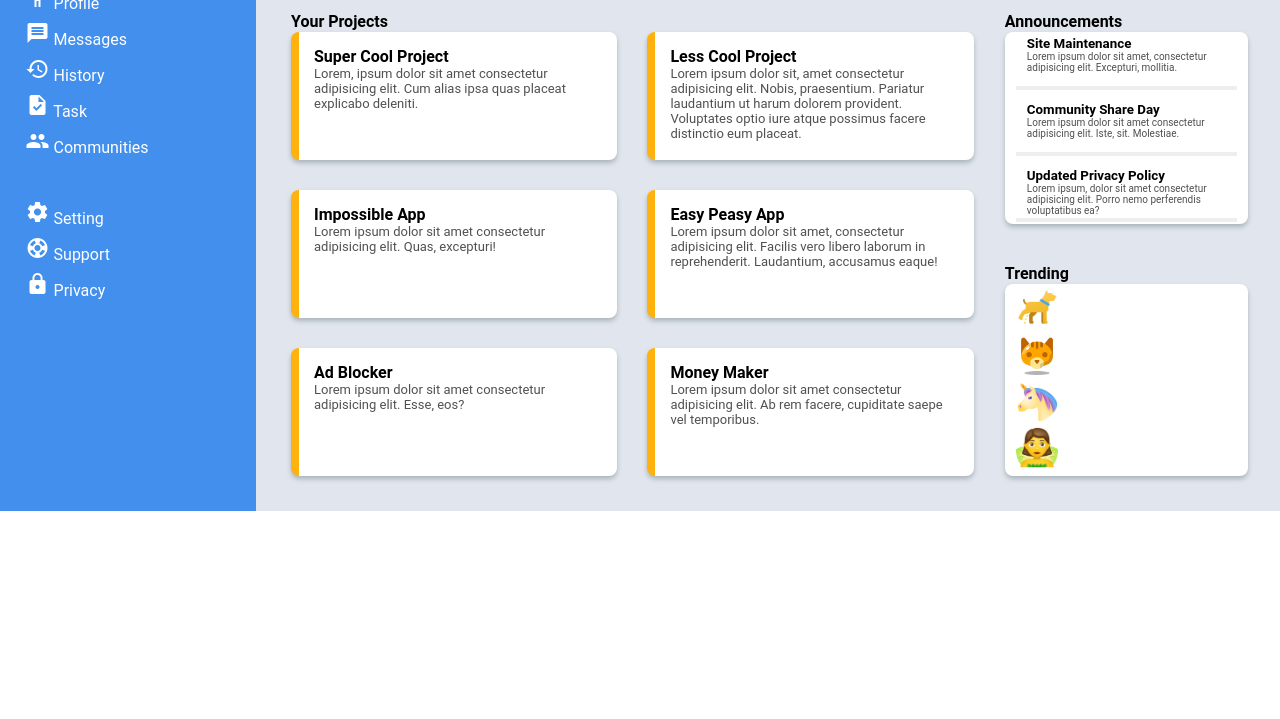
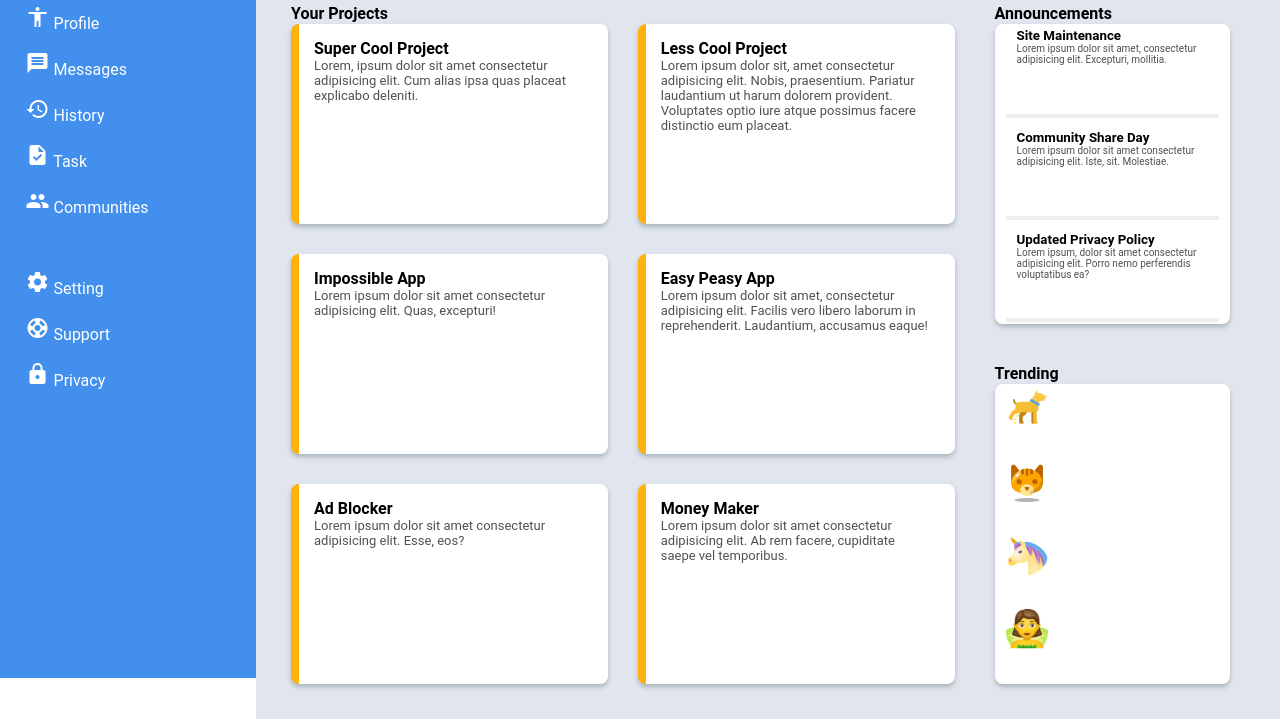
Before and after one commit to imprarthana/admindashboard, a plain HTML site: page index.html in a window 1280 px wide. Shown: the part 146-865 px from the top of the page. Before the commit the page ends 800 px from the top, so only its background shows below. Drawn offline with Linux system fonts and the light colour scheme.

Commit message:
fixed header

```diff
--- a/css/style.css
+++ b/css/style.css
@@ -5,8 +5,8 @@
 }
 body{
     display: grid;
-      grid-template-columns: 20vw 1fr;
-      grid-template-rows: 16vh 1fr;
+    grid-template-columns: 20vw 1fr;
+    grid-template-rows: 15vh 1fr;
 }
 
 li {
@@ -22,7 +22,6 @@ a {
     display: grid;
     grid-template-columns: 2fr 1fr;
     grid-template-rows: 1fr 2fr;
-    grid-gap: 1px;
     background-color:white;
     color: black;
     border-bottom:  5px grey;
@@ -46,6 +45,10 @@ a {
     grid-template-columns:40px 40px 1fr ;
     padding-top: 10px;
     padding-left: 50px;
+}
+
+.mysize{
+    margin-top: 10px;
 }
 
 #pageHeader .bell-icon{
@@ -99,25 +102,25 @@ a {
 
 #navbox{
     color: white;
+    height: 100vh;
     background-color: #428fed;
     line-height: 35px;
     padding: 3vh 2vw 0vh 2vw;
-     grid-row-start: 1;
-     grid-row-end: 3;
+    grid-row-start: 1;
+    grid-row-end: 3;
 }
 
 #mainArticle {
+    height: 85vh;
     background-color:rgb(225, 230, 238);
     display: grid;
-    grid-template-areas:".grid1 .grid2" ;
-    grid-template-columns: 2.5fr 1fr;
+    grid-template-areas:".projects .grid2" ;
+    grid-template-columns: 5fr 2fr;
     padding: 30px 30px 35px 35px;
-    grid-gap: 1px;
-    /* height:84vh;
-    width: 80vw;  */
+    grid-gap: 10px;
 }
 
-#grid1{
+#projects{
     display: grid;
     grid-template-columns: 1fr;
     grid-template-rows: 20px 1fr;
--- a/index.html
+++ b/index.html
@@ -101,7 +101,7 @@
     </header>
 
     <article id="mainArticle">
-      <div id="grid1">
+      <div id="projects">
       <b><div id="grid1a">Your Projects</div></b>
         <div id="grid1b">
           <div id="box1">
@@ -133,7 +133,7 @@
       </div>
       <div id="grid2">
         <div id="grid2a">
-        <b><div id="boxA">Announcements</div></b>
+          <b>Announcements</b>
           <div id="boxB">
               <div id="box">
                 <div class="bold">Site Maintenance</div>
@@ -150,14 +150,22 @@
             </div>
         </div>
         <div id="grid2b">
-         <b><div class="trendingHeading">Trending</div></b>
+          <div class="trendingHeading">
+            <b>
+              Trending
+            </b>
+          </div>
           <div class="trendingContent">
-           <div><img src="assets/dog-pee.png" style="width:42px ;    height:  42px;float: left;">
+            <div>
+              <img src="assets/dog-pee.png" style="width:42px; height:42px; float:left;">
             </div>
-              <div><img src="assets/experimental-cat-arcade.png" style="width:42px; height: 42px; float: left;">
+            <div>
+              <img src="assets/experimental-cat-arcade.png" style="width:42px; height: 42px; float: left;">
             </div>
-              <div> <img src="assets/unicorn-face-emoji.png" style="width:42px; height:42px; float:left"></div>
-              <div> <img src="assets/woman-fairy.png" style="width: 42px;height: 42px; float:left;"></div>
+            <div>
+              <img src="assets/unicorn-face-emoji.png" style="width:42px; height:42px; float:left"></div>
+            <div>
+              <img src="assets/woman-fairy.png" style="width: 42px;height: 42px; float:left;"></div>
             </div>
           </div>
         </div>
```
Lines whose indentation alone changed are shown as unchanged.
